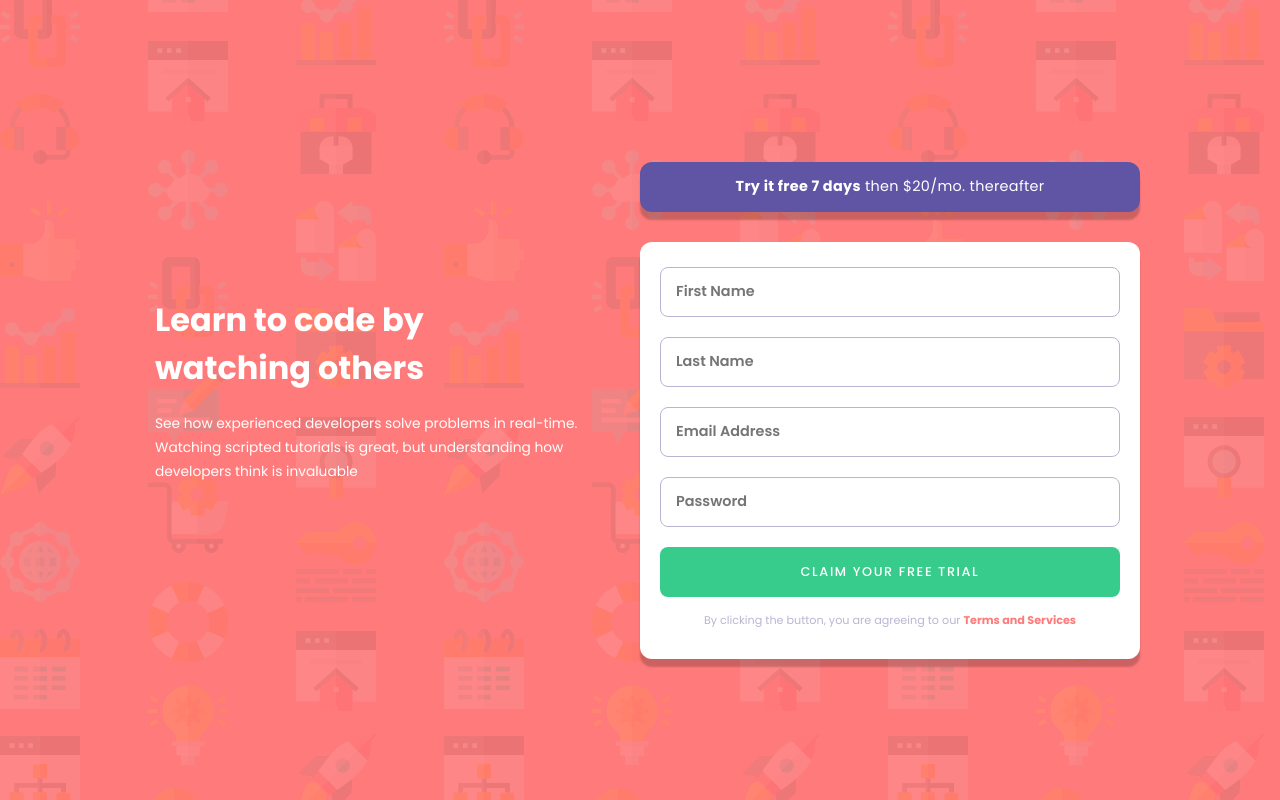
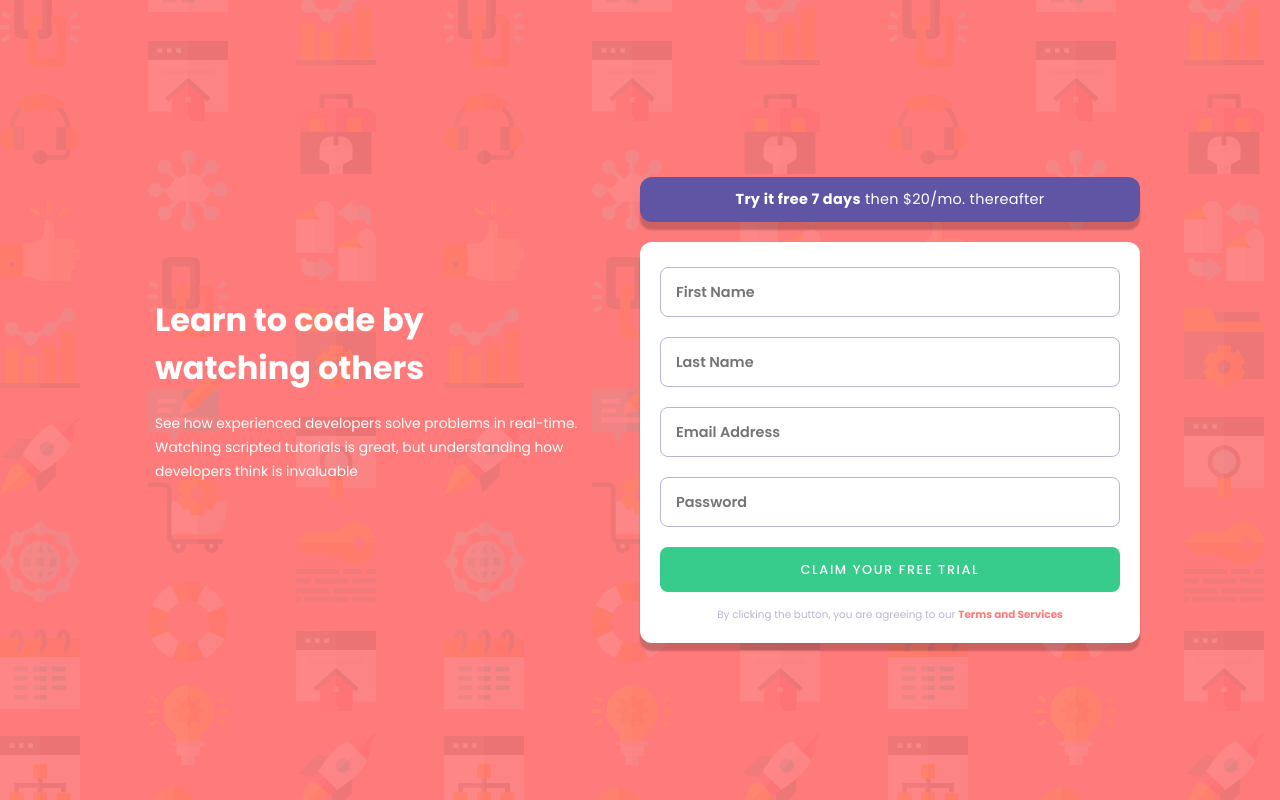
Before and after one commit to Lusk1nha/sign-up-page, a plain HTML site: page public/index.html in a window 1280 px wide. Drawn offline with Linux system fonts and the light colour scheme.

```diff
--- a/public/styles/main.css
+++ b/public/styles/main.css
@@ -35,7 +35,7 @@
   align-items: center;
   justify-content: flex-start;
 
-  padding: 80px 30px 30px;
+  padding: 20px 30px 20px;
 
 }
 
@@ -106,7 +106,7 @@
 
   width: 100%;
   height: auto;
-  min-height: 50px;
+  min-height: 45px;
 
   display: flex;
   align-items: center;
@@ -118,7 +118,7 @@
 
   text-align: center;
 
-  margin-bottom: 30px;
+  margin-bottom: 20px;
   padding: 10px 40px;
 
   border-radius: 12px;
@@ -137,7 +137,7 @@
   align-items: center;
   justify-content: center;
 
-  padding: 25px 20px 30px;
+  padding: 25px 20px 20px;
 
   border-radius: 12px;
 
@@ -162,7 +162,7 @@
 
 .inputContainer input {
   width: 100%;
-  height: 60px;
+  height: 45px;
 
   position: relative;
 
@@ -246,7 +246,7 @@
   background-color: var(--button-color);
 
   width: 100%;
-  min-height: 50px;
+  min-height: 45px;
   height: auto;
 
   color: white;
@@ -269,7 +269,7 @@
 .trial-form p {
   width: 90%;
   color: var(--agree-color);
-  font-size: 0.7rem;
+  font-size: 0.65rem;
 
   text-align: center;
 
```
